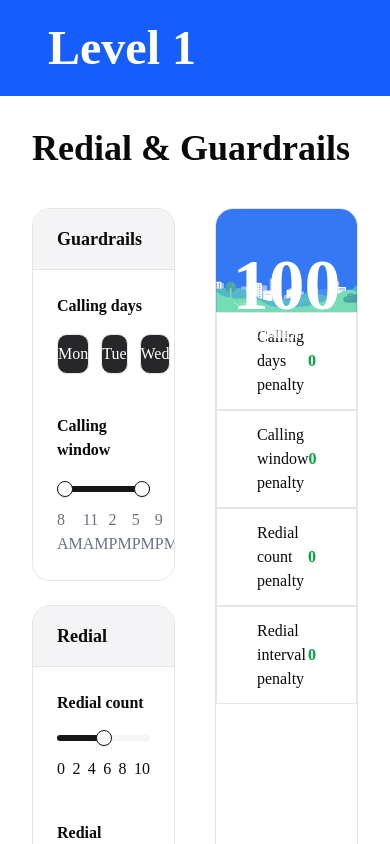
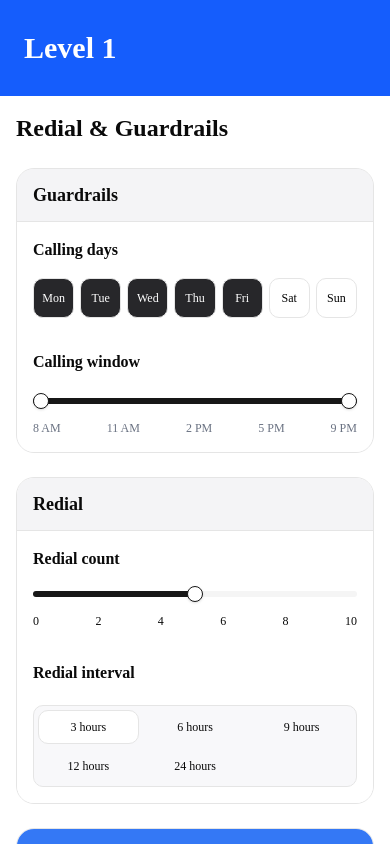
Before and after one commit to harshndroid/hunar-assignment-harsh, a Next.js app: page / in a window 390 px wide. Shown: the top 844 px of the page. Built offline with nearby package versions, Linux system fonts and the light colour scheme.

Commit message:
add responsive ui

```diff
--- a/app/page.tsx
+++ b/app/page.tsx
@@ -58,14 +58,18 @@ export default function Home() {
 
   return (
     <main className="min-h-screen flex flex-col">
-      <header className="h-24 bg-blue-600 flex items-center px-12">
-        <h1 className="text-5xl font-semibold text-white">Level {levelData}</h1>
+      <header className="min-h-24 bg-blue-600 flex items-center px-6 py-4 sm:px-12">
+        <h1 className="text-3xl font-semibold text-white sm:text-4xl lg:text-5xl">
+          Level {levelData}
+        </h1>
       </header>
 
-      <section className="flex-1 max-w-7xl mx-auto w-full p-8 overflow-hidden">
-        <h2 className="text-4xl font-bold mb-10">Redial & Guardrails</h2>
+      <section className="flex-1 max-w-7xl mx-auto w-full p-4 sm:p-6 lg:p-8">
+        <h2 className="text-2xl font-bold mb-6 sm:text-3xl lg:text-4xl lg:mb-10">
+          Redial & Guardrails
+        </h2>
 
-        <div className="grid grid-cols-2 gap-10">
+        <div className="grid grid-cols-1 gap-6 lg:grid-cols-2 lg:gap-10">
           {/* Left Column */}
           <div className="flex flex-col gap-6">
             <GuardrailsCard
@@ -86,8 +90,8 @@ export default function Home() {
         </div>
       </section>
 
-      <footer className="h-20 border-t flex justify-end items-center px-10">
-        <button className="bg-zinc-800 text-white px-8 py-3 rounded-xl">
+      <footer className="min-h-20 border-t flex justify-end items-center px-4 py-4 sm:px-10">
+        <button className="bg-zinc-800 text-white px-8 py-3 rounded-xl w-full sm:w-auto">
           Submit
         </button>
       </footer>
--- a/components/cards/GuardrailsCard.tsx
+++ b/components/cards/GuardrailsCard.tsx
@@ -20,21 +20,23 @@ export default function GuardrailsCard({
   return (
     <div className="rounded-2xl border bg-[#F8F8FA] overflow-hidden">
       {/* Card Header */}
-      <div className="px-6 py-4 border-b bg-[#F4F4F6]">
+      <div className="px-4 py-3 border-b bg-[#F4F4F6] sm:px-6 sm:py-4">
         <h3 className="font-semibold text-lg">Guardrails</h3>
       </div>
 
       {/* Card Body */}
-      <div className="bg-white p-6">
+      <div className="bg-white p-4 sm:p-6">
         {/* Calling Days */}
         <div>
           <h4 className="font-semibold mb-4">Calling days</h4>
 
-          <div className="flex gap-3">
+          {/* Chips share the row and shrink to fit rather than overflowing;
+              min-w-0 lets them go below their intrinsic text width. */}
+          <div className="flex gap-1.5 sm:gap-3">
             {ALL_DAYS.map((day) => (
               <button
                 key={day}
-                className={`w-16 h-10 cursor-pointer rounded-lg border transition ${
+                className={`flex-1 min-w-0 h-10 cursor-pointer rounded-lg border text-xs transition sm:text-sm ${
                   selectedCallingDays.includes(day)
                     ? 'bg-zinc-800 text-white'
                     : 'bg-white text-black'
@@ -48,7 +50,7 @@ export default function GuardrailsCard({
         </div>
 
         {/* Calling Window */}
-        <div className="mt-10">
+        <div className="mt-8 sm:mt-10">
           <h4 className="font-semibold mb-6">Calling window</h4>
 
           <Slider
@@ -63,9 +65,11 @@ export default function GuardrailsCard({
             }}
           />
 
-          <div className="flex justify-between mt-4 text-gray-500">
+          <div className="flex justify-between mt-4 text-xs text-gray-500 sm:text-sm">
             {WINDOW_LABELS.map((label) => (
-              <span key={label}>{label}</span>
+              <span key={label} className="whitespace-nowrap">
+                {label}
+              </span>
             ))}
           </div>
         </div>
--- a/components/cards/RedialCard.tsx
+++ b/components/cards/RedialCard.tsx
@@ -19,11 +19,11 @@ export default function RedialCard({
   return (
     <div className="rounded-2xl border overflow-hidden">
       {/* Header */}
-      <div className="bg-[#F4F4F6] border-b px-6 py-4">
+      <div className="bg-[#F4F4F6] border-b px-4 py-3 sm:px-6 sm:py-4">
         <h3 className="text-lg font-semibold">Redial</h3>
       </div>
 
-      <div className="bg-white p-6">
+      <div className="bg-white p-4 sm:p-6">
         {/* Redial count */}
         <div>
           <h4 className="font-semibold mb-5">Redial count</h4>
@@ -38,7 +38,7 @@ export default function RedialCard({
             }}
           />
 
-          <div className="flex justify-between mt-4">
+          <div className="flex justify-between mt-4 text-xs sm:text-sm">
             {REDIAL_COUNT_TICKS.map((count) => (
               <span key={count}>{count}</span>
             ))}
@@ -46,14 +46,15 @@ export default function RedialCard({
         </div>
 
         {/* Redial interval */}
-        <div className="mt-10">
+        <div className="mt-8 sm:mt-10">
           <h4 className="font-semibold mb-5">Redial interval</h4>
 
-          <div className="flex gap-3 flex-wrap bg-[#F8F8FA] p-1 border rounded-lg">
+          {/* Grid keeps the segments even instead of wrapping ragged */}
+          <div className="grid grid-cols-3 gap-1.5 bg-[#F8F8FA] p-1 border rounded-lg sm:grid-cols-5 sm:gap-3">
             {INTERVALS.map((time) => (
               <button
                 key={time}
-                className={`px-5 py-2 ${
+                className={`px-2 py-2 text-xs whitespace-nowrap sm:px-5 sm:text-sm ${
                   time === selectedRedialInterval && 'border rounded-lg bg-white'
                 } `}
                 onClick={() => handleRedialIntervalChange(time)}
--- a/components/cards/ScoreCard.tsx
+++ b/components/cards/ScoreCard.tsx
@@ -44,9 +44,13 @@ export default function ScoreCard({ scoreData, levelData }: Props) {
             src={src}
           />
         ))}
-        <div className="absolute top-10 text-center text-white">
-          <div className="text-7xl font-bold">{scoreData.totalScore}</div>
-          <p className="mb-2">Campaign Score</p>
+        {/* Percentage offset keeps the score anchored to the artwork
+            as the image scales, unlike a fixed top value. */}
+        <div className="absolute top-[8%] text-center text-white">
+          <div className="text-4xl font-bold sm:text-6xl lg:text-7xl">
+            {scoreData.totalScore}
+          </div>
+          <p className="mb-2 text-sm sm:text-base">Campaign Score</p>
         </div>
       </div>
       {/* Penalty Section */}
@@ -78,11 +82,11 @@ export default function ScoreCard({ scoreData, levelData }: Props) {
 
 function PenaltyItem({ title, points }: { title: string; points: number }) {
   return (
-    <div className="flex items-center justify-between px-10 py-3 border">
+    <div className="flex items-center justify-between gap-3 px-4 py-3 border text-sm sm:px-10 sm:text-base">
       <span>{title}</span>
 
       <span
-        className={`font-semibold ${
+        className={`font-semibold shrink-0 ${
           points === 0 ? 'text-green-600' : 'text-red-600'
         }`}
       >
```
